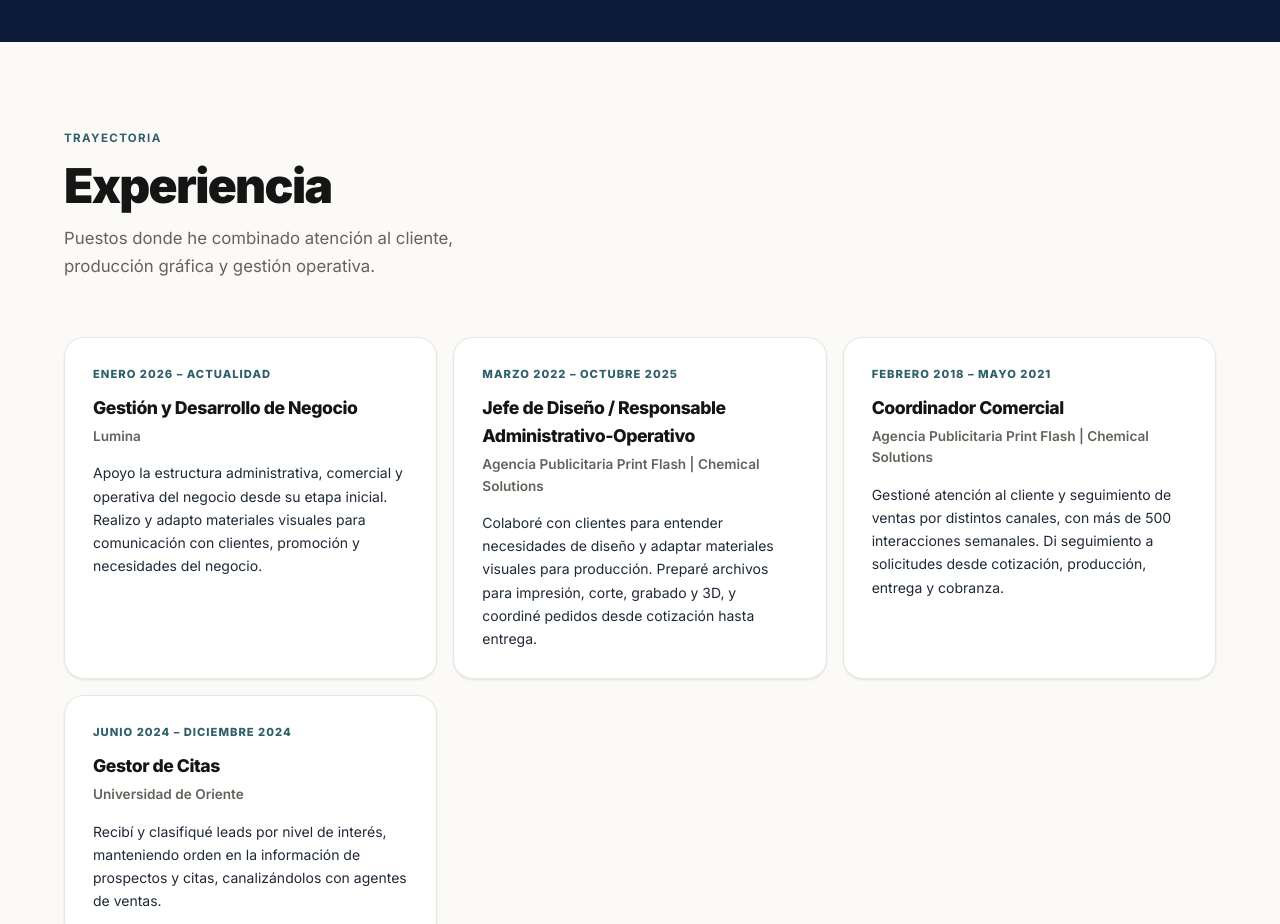
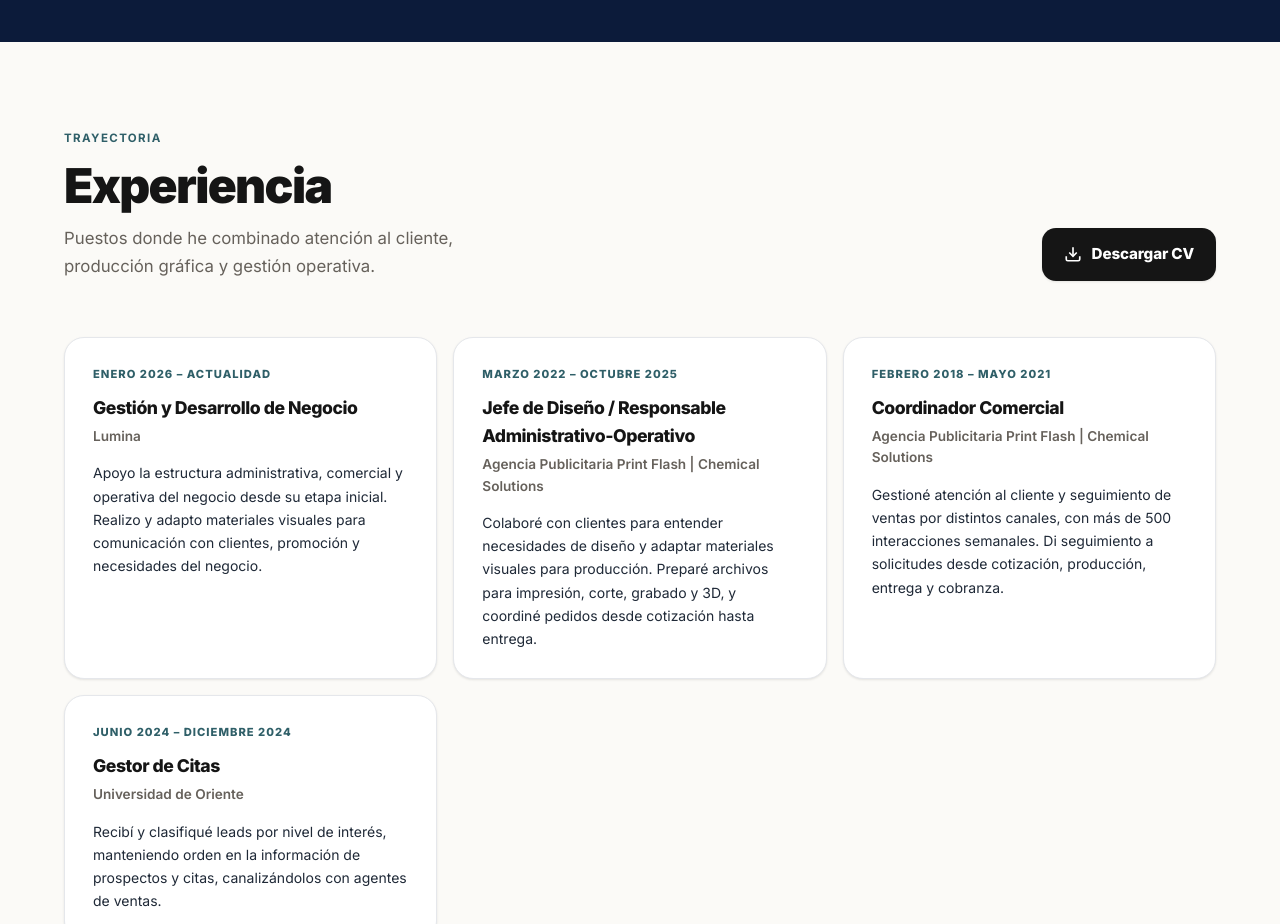
Before and after one commit to eaglepicksmx/books, a React (Vite) app: page / in a window 1280 px wide. Shown: the part 9880-10804 px from the top of the page. Built offline with nearby package versions, Linux system fonts and the light colour scheme.

Commit message:
Add CV download button

```diff
--- a/index.html
+++ b/index.html
@@ -109,10 +109,16 @@
 
     <section class="section" id="experiencia" aria-labelledby="exp-heading">
       <div class="section-inner">
-        <div class="section-header" data-reveal>
-          <span class="section-eyebrow">Trayectoria</span>
-          <h2 id="exp-heading" class="section-title">Experiencia</h2>
-          <p class="section-sub">Puestos donde he combinado atención al cliente, producción gráfica y gestión operativa.</p>
+        <div class="section-header section-header--split" data-reveal>
+          <div>
+            <span class="section-eyebrow">Trayectoria</span>
+            <h2 id="exp-heading" class="section-title">Experiencia</h2>
+            <p class="section-sub">Puestos donde he combinado atención al cliente, producción gráfica y gestión operativa.</p>
+          </div>
+          <a class="cv-download-btn" href="/cv-victor-ortuno.pdf" download>
+            <svg width="18" height="18" viewBox="0 0 24 24" fill="none" stroke="currentColor" stroke-width="2.2" aria-hidden="true"><path d="M21 15v4a2 2 0 0 1-2 2H5a2 2 0 0 1-2-2v-4"/><polyline points="7 10 12 15 17 10"/><line x1="12" y1="15" x2="12" y2="3"/></svg>
+            Descargar CV
+          </a>
         </div>
         <div class="timeline" data-profile-experience></div>
       </div>
--- a/public/styles.css
+++ b/public/styles.css
@@ -304,6 +304,13 @@ h1, h2, h3 { line-height: 1.1; }
 
 .section-header { margin-bottom: 56px; }
 
+.section-header--split {
+  display: flex;
+  align-items: flex-end;
+  justify-content: space-between;
+  gap: 24px;
+}
+
 .section-eyebrow {
   display: inline-block;
   font-size: 0.72rem;
@@ -334,6 +341,30 @@ h1, h2, h3 { line-height: 1.1; }
 }
 
 .section--dark .section-sub { color: rgba(255,255,255,.45); }
+
+.cv-download-btn {
+  display: inline-flex;
+  align-items: center;
+  justify-content: center;
+  gap: 10px;
+  flex: 0 0 auto;
+  min-height: 48px;
+  padding: 14px 22px;
+  border-radius: var(--r-md);
+  background: var(--ink);
+  color: var(--white);
+  font-weight: 800;
+  font-size: 0.95rem;
+  letter-spacing: -0.01em;
+  box-shadow: var(--sh-sm);
+  transition: transform .18s, box-shadow .18s, background .18s;
+}
+
+.cv-download-btn:hover {
+  transform: translateY(-2px);
+  background: var(--navy);
+  box-shadow: var(--sh-md);
+}
 
 /* =====================================================
    PROJECT SHOWCASE LIST
@@ -971,6 +1002,10 @@ h1, h2, h3 { line-height: 1.1; }
    ===================================================== */
 @media (max-width: 860px) {
   .nav-links { display: none; }
+  .section-header--split {
+    align-items: flex-start;
+    flex-direction: column;
+  }
   .hero-inner { flex-direction: column; text-align: center; }
   .hero-chips { justify-content: center; }
   .hero-bio { margin-left: auto; margin-right: auto; }
```
Also changed, not shown: 1 other file (tests, documents, lock files or other folders).
